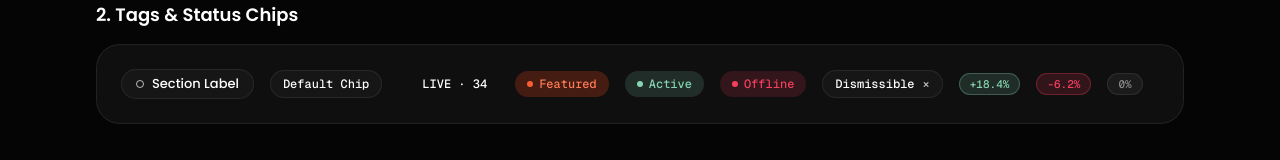
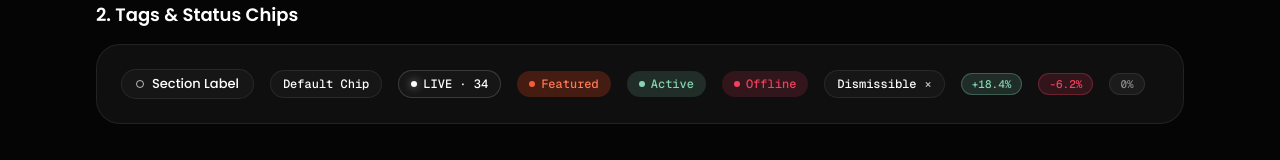
Before and after one commit to ShortNaas/spidy, a Next.js app: page /dev/ui in a window 1280 px wide. Shown: the part 337-497 px from the top of the page. Built offline with nearby package versions, Linux system fonts and the light colour scheme.

Commit message:
feat(components): update shared primitives to white focus rings and active states

```diff
--- a/app/dev/ui/page.tsx
+++ b/app/dev/ui/page.tsx
@@ -71,7 +71,7 @@ export default function DevUiGalleryPage() {
         <div className="flex flex-wrap gap-4 items-center p-6 bg-surface border border-border rounded-3xl">
           <Tag>Section Label</Tag>
           <Chip variant="neutral">Default Chip</Chip>
-          <Chip variant="live" dot>
+          <Chip variant="active" dot>
             LIVE · 34
           </Chip>
           <Chip variant="accent" dot>
--- a/components/dashboard/Header.tsx
+++ b/components/dashboard/Header.tsx
@@ -188,7 +188,7 @@ export function Header({ currentSiteId = "", sites = [], isDemo = false }: Heade
         <div className="bg-raised/40 border-t border-border px-4 sm:px-6 lg:px-8 py-2 flex items-center gap-2 text-[12px] font-sans">
           <span className="text-muted">Active Filters:</span>
           {currentCountry && (
-            <Chip variant="live" onRemove={() => updateQuery("country", null)}>
+            <Chip variant="active" onRemove={() => updateQuery("country", null)}>
               Country: {currentCountry}
             </Chip>
           )}
@@ -221,7 +221,7 @@ export function Header({ currentSiteId = "", sites = [], isDemo = false }: Heade
               <button
                 type="button"
                 onClick={() => setShowEmbedModal(false)}
-                className="w-8 h-8 rounded-full bg-raised border border-border text-muted hover:text-white flex items-center justify-center cursor-pointer transition-colors duration-150 outline-none focus-visible:ring-2 focus-visible:ring-live"
+                className="w-8 h-8 rounded-full bg-raised border border-border text-muted hover:text-white flex items-center justify-center cursor-pointer transition-colors duration-150 outline-none focus-visible:ring-2 focus-visible:ring-white focus-visible:ring-offset-2 focus-visible:ring-offset-canvas"
                 aria-label="Close modal"
               >
                 <X className="w-4 h-4" />
--- a/components/ui/Button.tsx
+++ b/components/ui/Button.tsx
@@ -38,7 +38,7 @@ export const Button = forwardRef<HTMLButtonElement, ButtonProps>(
     }, [variant]);
 
     const baseClasses =
-      "inline-flex items-center justify-center font-sans font-medium text-[13px] rounded-full transition-all duration-150 outline-none select-none cursor-pointer focus-visible:ring-2 focus-visible:ring-live focus-visible:ring-offset-2 focus-visible:ring-offset-canvas active:scale-[0.98] disabled:opacity-40 disabled:cursor-not-allowed disabled:pointer-events-none";
+      "inline-flex items-center justify-center font-sans font-medium text-[13px] rounded-full transition-all duration-150 outline-none select-none cursor-pointer focus-visible:ring-2 focus-visible:ring-white focus-visible:ring-offset-2 focus-visible:ring-offset-canvas active:scale-[0.98] disabled:opacity-40 disabled:cursor-not-allowed disabled:pointer-events-none";
 
     let variantClasses = "";
     if (variant === "primary") {
--- a/components/ui/Chip.tsx
+++ b/components/ui/Chip.tsx
@@ -2,7 +2,7 @@ import React from "react";
 
 export interface ChipProps {
   children: React.ReactNode;
-  variant?: "neutral" | "live" | "accent" | "positive" | "danger";
+  variant?: "neutral" | "active" | "accent" | "positive" | "danger";
   size?: "sm" | "md";
   dot?: boolean;
   onRemove?: () => void;
@@ -20,9 +20,9 @@ export function Chip({
   let styleClasses = "bg-raised border border-border text-white";
   let dotColor = "bg-muted";
 
-  if (variant === "live") {
-    styleClasses = "bg-live-deep/60 border-live/40 text-live";
-    dotColor = "bg-live shadow-[0_0_8px_var(--color-live)]";
+  if (variant === "active") {
+    styleClasses = "bg-raised border border-border-hover text-white";
+    dotColor = "bg-white shadow-[0_0_8px_rgba(255,255,255,0.6)]";
   } else if (variant === "accent") {
     styleClasses = "bg-accent-deep/50 border-accent/40 text-accent-bright";
     dotColor = "bg-accent";
--- a/components/ui/Input.tsx
+++ b/components/ui/Input.tsx
@@ -36,7 +36,7 @@ export const Input = forwardRef<HTMLInputElement, InputProps>(
             } ${
               error
                 ? "border-danger/50 bg-danger/10 focus:border-danger focus:ring-1 focus:ring-danger"
-                : "border-border hover:border-border-hover focus:border-live focus:ring-1 focus:ring-live"
+                : "border-border hover:border-border-hover focus:border-white focus:ring-1 focus:ring-white/60"
             } disabled:opacity-40 disabled:cursor-not-allowed ${className}`}
             {...props}
           />
--- a/components/ui/Tabs.tsx
+++ b/components/ui/Tabs.tsx
@@ -38,7 +38,7 @@ export function Tabs({
             aria-selected={isActive}
             type="button"
             onClick={() => onChange(tab.id)}
-            className={`rounded-full font-sans font-medium transition-all duration-150 outline-none cursor-pointer focus-visible:ring-2 focus-visible:ring-live focus-visible:ring-offset-2 focus-visible:ring-offset-canvas ${padClass} ${
+            className={`rounded-full font-sans font-medium transition-all duration-150 outline-none cursor-pointer focus-visible:ring-2 focus-visible:ring-white focus-visible:ring-offset-2 focus-visible:ring-offset-canvas ${padClass} ${
               isActive
                 ? "bg-white text-canvas font-semibold shadow-xs"
                 : "text-muted hover:text-white hover:bg-white/5"
--- a/components/ui/Wordmark.tsx
+++ b/components/ui/Wordmark.tsx
@@ -20,7 +20,7 @@ export function Wordmark({ href = "/", className = "" }: WordmarkProps) {
 
   if (href) {
     return (
-      <Link href={href} className="inline-flex items-center outline-none focus-visible:ring-2 focus-visible:ring-live focus-visible:ring-offset-2 focus-visible:ring-offset-canvas rounded-sm">
+      <Link href={href} className="inline-flex items-center outline-none focus-visible:ring-2 focus-visible:ring-white focus-visible:ring-offset-2 focus-visible:ring-offset-canvas rounded-sm">
         {content}
       </Link>
     );
```
Also changed, not shown: 1 other file (tests, documents, lock files or other folders).
